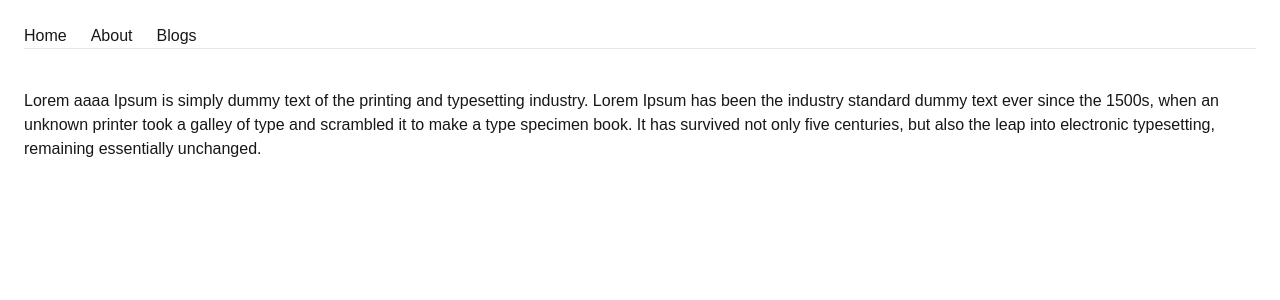
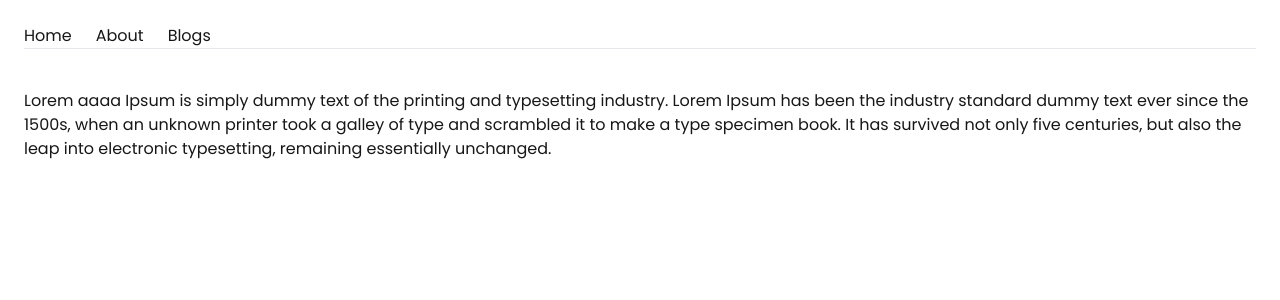
Before and after one commit to amirhamza24/initial_nextjs, a Next.js app: page / in a window 1280 px wide. Shown: the top 300 px of the page. Built offline with nearby package versions, Linux system fonts and the light colour scheme.

Commit message:
font style change

```diff
--- a/app/layout.js
+++ b/app/layout.js
@@ -13,7 +13,6 @@ const geistMono = Geist_Mono({
 });
 
 const poppins = Poppins({
-  variable: "--font-poppins",
   subsets: ["latin"],
   weight: ["400"],
 });
@@ -28,7 +27,7 @@ export default function RootLayout({ children }) {
     <html lang="en" className="p-6">
       <body
         cz-shortcut-listen="true" // this line add for initial hydration issue
-        className={`${poppins.variable} ${poppins.variable} ${poppins.variable} antialiased`}
+        className={`${poppins.className} antialiased`}
       >
         <nav>
           <ul className="flex gap-6">
```
